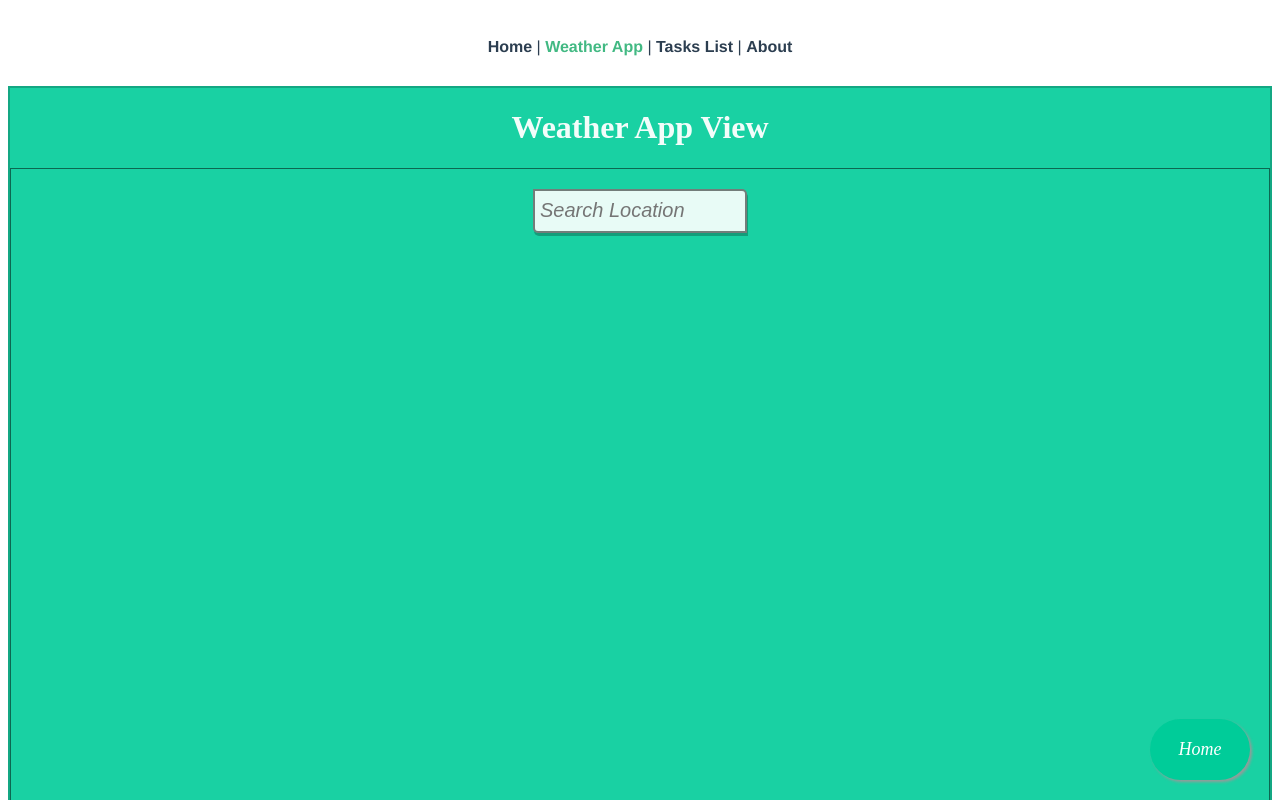
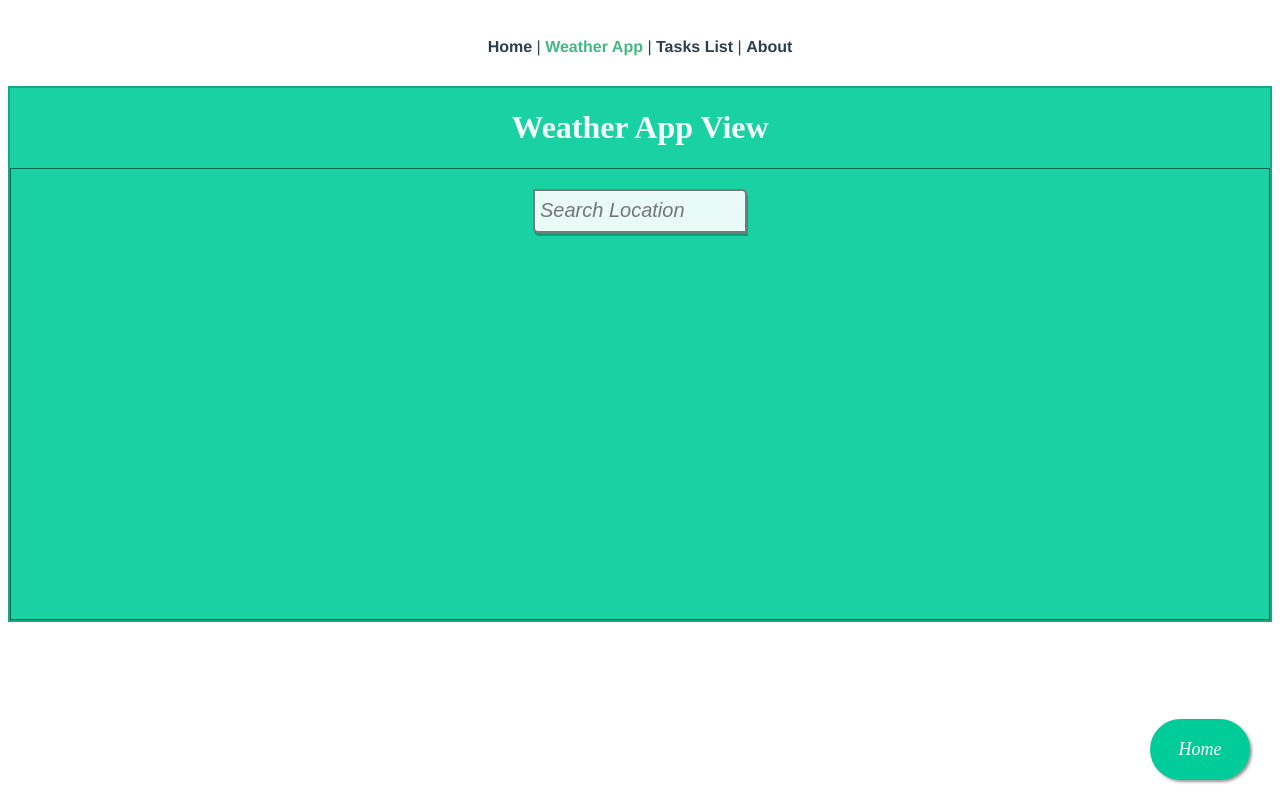
Before and after one commit to umangcodes/wanderer, a Vue app in the folder milestoneproject/: page /WeatherApp in a window 1280 px wide. Shown: the top 800 px of the page. Built offline with nearby package versions, Linux system fonts and the light colour scheme.

Commit message:
height of weather app changed

```diff
--- a/milestoneproject/src/views/WeatherApp.vue
+++ b/milestoneproject/src/views/WeatherApp.vue
@@ -55,6 +55,6 @@ export default {
 }
 .weather-app {
   border: 1px solid rgba(0, 0, 0, 0.5);
-  height: 100vh;
+  height: 450px;
 }
 </style>
```
